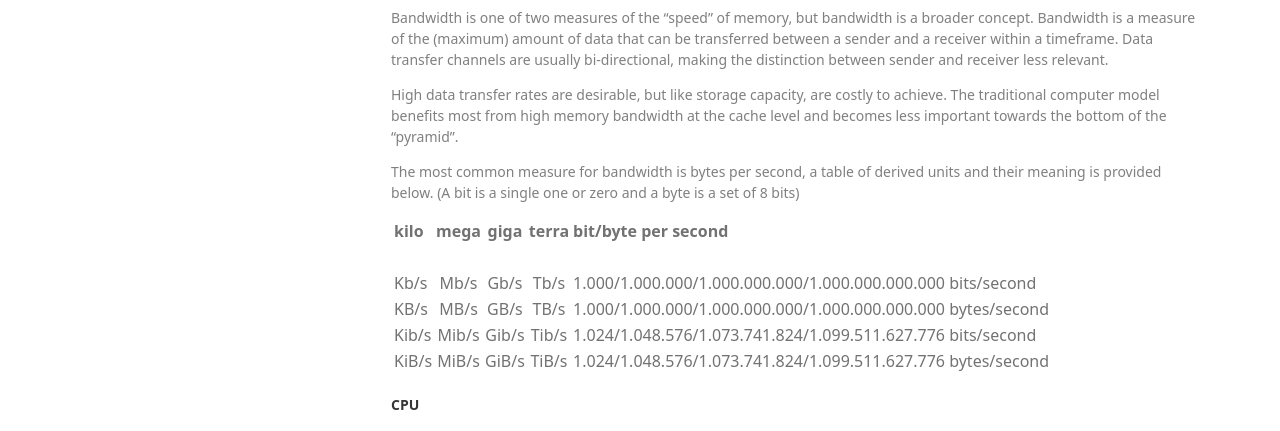
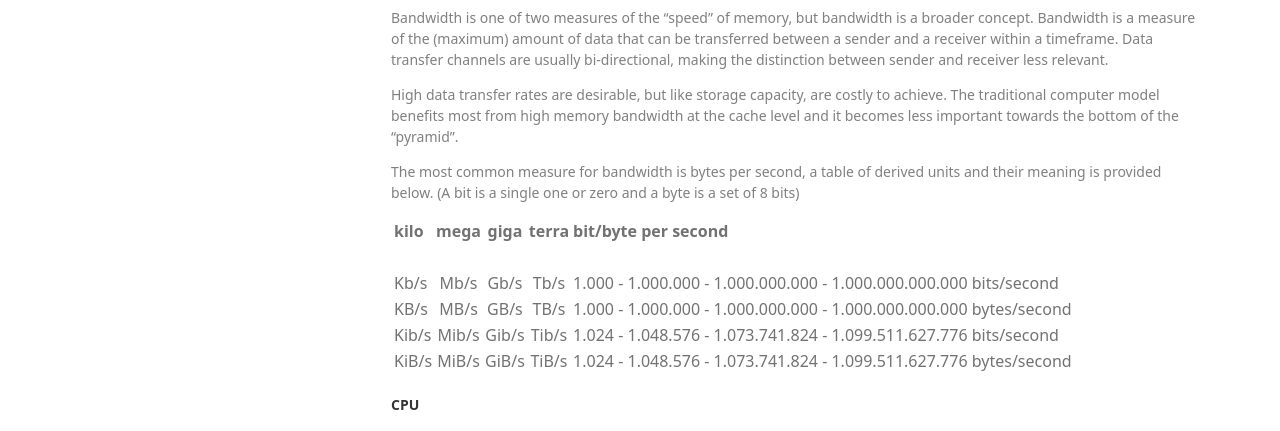
Before and after one commit to lucasbekker/lucasbekker.github.io, a Jekyll site: the page built from _sections/Basic_computer_hardware_concepts.md, in a window 1280 px wide. Shown: the part 1076-1507 px from the top of the page. Built offline with Jekyll 4.4.1, drawn with Linux system fonts in a browser that asks for light colours; nearby versions of some CDN libraries.

Commit message:
Change to table for readability

```diff
--- a/_sections/Basic_computer_hardware_concepts.md
+++ b/_sections/Basic_computer_hardware_concepts.md
@@ -25,17 +25,17 @@
 
 Bandwidth is one of two measures of the "speed" of memory, but bandwidth is a broader concept. Bandwidth is a measure of the (maximum) amount of data that can be transferred between a sender and a receiver within a timeframe. Data transfer channels are usually bi-directional, making the distinction between sender and receiver less relevant.
 
-High data transfer rates are desirable, but like storage capacity, are costly to achieve. The traditional computer model benefits most from high memory bandwidth at the cache level and becomes less important towards the bottom of the "pyramid".
+High data transfer rates are desirable, but like storage capacity, are costly to achieve. The traditional computer model benefits most from high memory bandwidth at the cache level and it becomes less important towards the bottom of the "pyramid".
 
 The most common measure for bandwidth is bytes per second, a table of derived units and their meaning is provided below. (A bit is a single one or zero and a byte is a set of 8 bits)
 
-| kilo  | mega  | giga  | terra | bit/byte per second                                          |
-|:------|:-----:|:-----:|:-----:|:-------------------------------------------------------------|
-|       |       |       |       |                                                              |
-| Kb/s  | Mb/s  | Gb/s  | Tb/s  | 1.000/1.000.000/1.000.000.000/1.000.000.000.000 bits/second  |
-| KB/s  | MB/s  | GB/s  | TB/s  | 1.000/1.000.000/1.000.000.000/1.000.000.000.000 bytes/second |
-| Kib/s | Mib/s | Gib/s | Tib/s | 1.024/1.048.576/1.073.741.824/1.099.511.627.776 bits/second  |
-| KiB/s | MiB/s | GiB/s | TiB/s | 1.024/1.048.576/1.073.741.824/1.099.511.627.776 bytes/second |
+| kilo  | mega  | giga  | terra | bit/byte per second                                                |
+|:------|:-----:|:-----:|:-----:|:-------------------------------------------------------------------|
+|       |       |       |       |                                                                    |
+| Kb/s  | Mb/s  | Gb/s  | Tb/s  | 1.000 - 1.000.000 - 1.000.000.000 - 1.000.000.000.000 bits/second  |
+| KB/s  | MB/s  | GB/s  | TB/s  | 1.000 - 1.000.000 - 1.000.000.000 - 1.000.000.000.000 bytes/second |
+| Kib/s | Mib/s | Gib/s | Tib/s | 1.024 - 1.048.576 - 1.073.741.824 - 1.099.511.627.776 bits/second  |
+| KiB/s | MiB/s | GiB/s | TiB/s | 1.024 - 1.048.576 - 1.073.741.824 - 1.099.511.627.776 bytes/second |
 
 #### CPU
 
```
